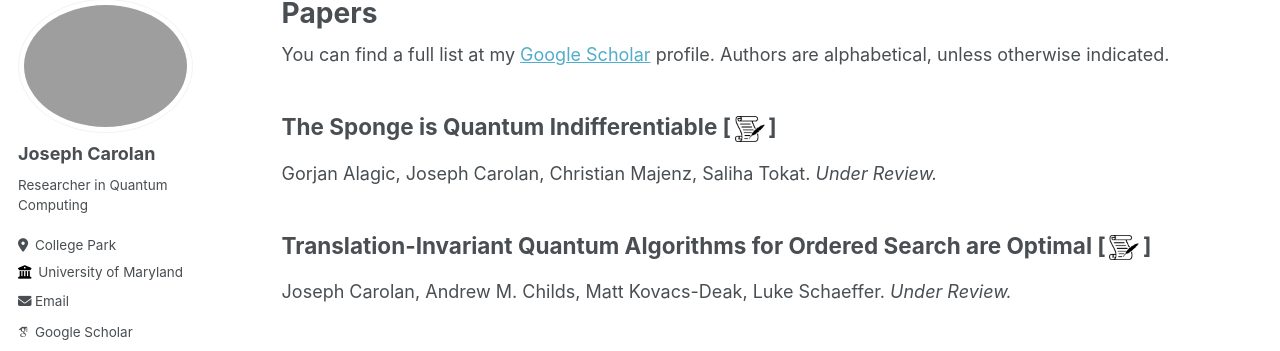
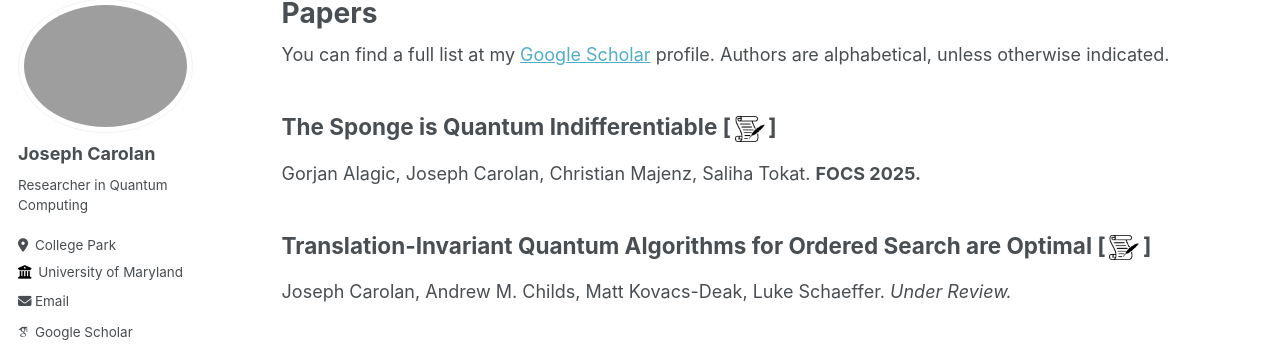
Before and after one commit to jacarolan/personal-website, a Jekyll site: the page built from _pages/publications.md, in a window 1280 px wide and 900 px high. Shown: the part 87-438 px from the top of the window. Built offline with Jekyll 4.4.1, drawn with Linux system fonts in a browser that asks for light colours; some web fonts are replaced.

Commit message:
Sponge indiff acceptance

```diff
--- a/_pages/publications.md
+++ b/_pages/publications.md
@@ -16,7 +16,7 @@ author_profile: true
 {% endfor %} -->
 
 ## The Sponge is Quantum Indifferentiable [&thinsp;[<img src="../images/manuscript_icon.png" width="30"/>](https://eprint.iacr.org/2025/731)&thinsp;]
-Gorjan Alagic, Joseph Carolan, Christian Majenz, Saliha Tokat. *Under Review.*
+Gorjan Alagic, Joseph Carolan, Christian Majenz, Saliha Tokat. **FOCS 2025.**
 
 ## Translation-Invariant Quantum Algorithms for Ordered Search are Optimal [&thinsp;[<img src="../images/manuscript_icon.png" width="30"/>](https://arxiv.org/abs/2503.21090)&thinsp;]
 Joseph Carolan, Andrew M. Childs, Matt Kovacs-Deak, Luke Schaeffer. *Under Review.*
```
